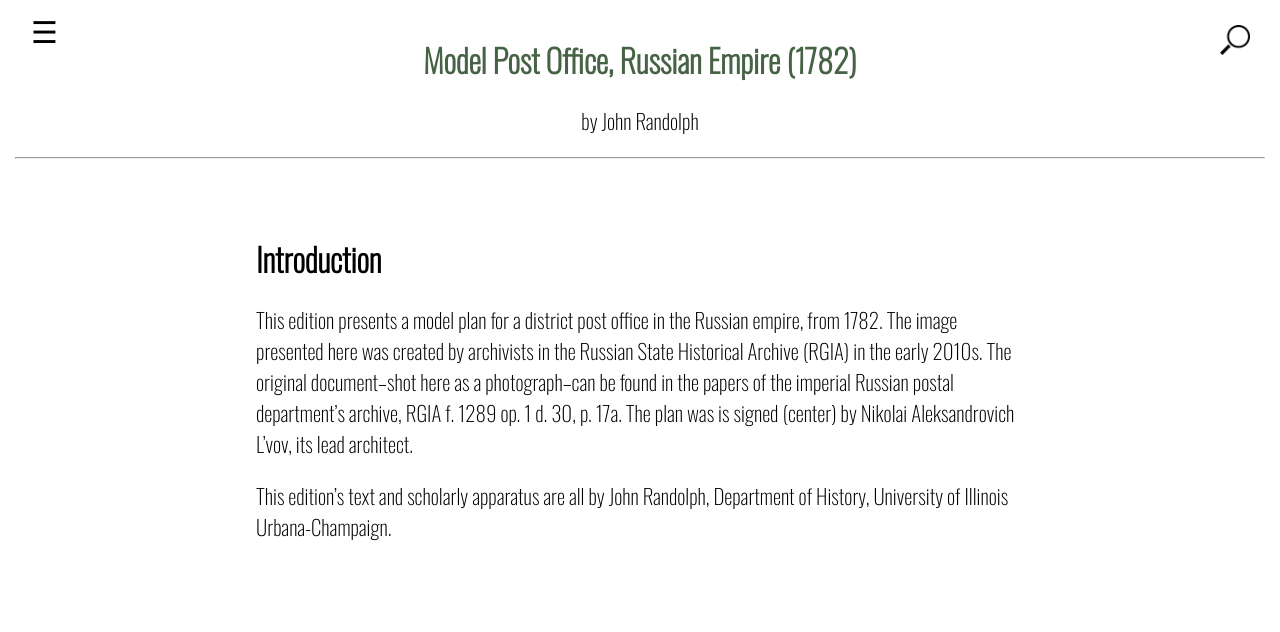
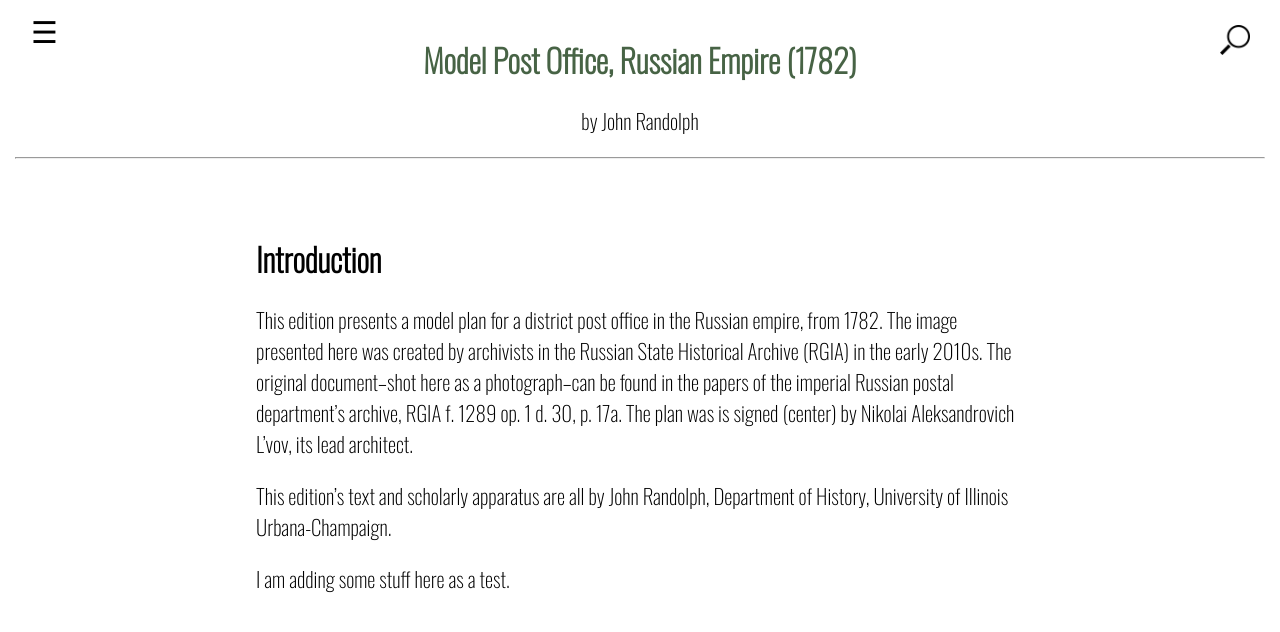
Before and after one commit to jwr12/imperial_russian_post_office_1782, a Jekyll site: the page built from 001_introduction.md, in a window 1280 px wide. Shown: the top 632 px of the page. Built offline with Jekyll 4.4.1, drawn with Linux system fonts in a browser that asks for light colours.

Commit message:
Update 001_introduction.md

```diff
--- a/001_introduction.md
+++ b/001_introduction.md
@@ -8,3 +8,5 @@ number: 001
 This edition presents a model plan for a district post office in the Russian empire, from 1782.  The image presented here was created by archivists in the Russian State Historical Archive (RGIA) in the early 2010s. The original document--shot here as a photograph--can be found in the papers of the imperial Russian postal department's archive, RGIA f. 1289 op. 1 d. 30, p. 17a.  The plan was is signed (center) by Nikolai Aleksandrovich L'vov, its lead architect.
 
 This edition's text and scholarly apparatus are all by John Randolph, Department of History, University of Illinois Urbana-Champaign.
+
+I am adding some stuff here as a test.
```
